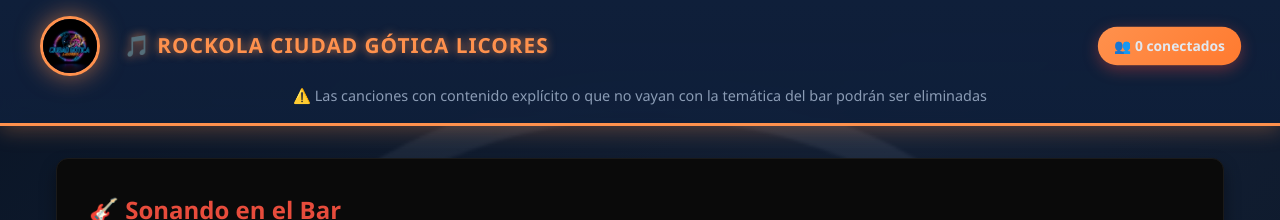
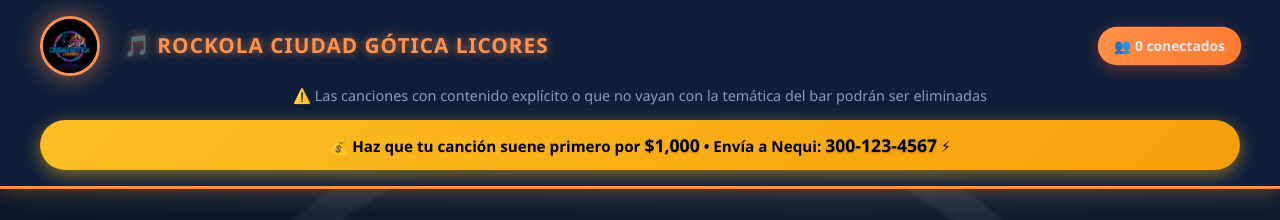
Before and after one commit to kail015/rocola-gotica, a React app in the folder frontend/: page / in a window 1280 px wide. Shown: the top 220 px of the page. Built offline with nearby package versions, Linux system fonts and the light colour scheme; no server answers; the HTML template or start-up script is replaced by a standard one.

Commit message:
Mostrar número de Nequi claramente en banner y modal de pago

```diff
--- a/frontend/src/App.css
+++ b/frontend/src/App.css
@@ -81,6 +81,26 @@
   font-size: 0.9rem;
   color: #8b9cb5;
   text-align: center;
+}
+
+.nequi-info-banner {
+  max-width: 1200px;
+  margin: 0.8rem auto 0;
+  padding: 0.7rem 1.5rem;
+  background: linear-gradient(135deg, #fbbf24 0%, #f59e0b 100%);
+  color: #000;
+  font-size: 0.95rem;
+  font-weight: 600;
+  text-align: center;
+  border-radius: 25px;
+  box-shadow: 0 4px 15px rgba(251, 191, 36, 0.5);
+  animation: pulse-glow 2s ease-in-out infinite;
+}
+
+.nequi-info-banner strong {
+  font-weight: 900;
+  font-size: 1.1rem;
+  text-shadow: 0 1px 2px rgba(0, 0, 0, 0.2);
 }
 
 .users-badge {
--- a/frontend/src/App.jsx
+++ b/frontend/src/App.jsx
@@ -155,9 +155,9 @@ function App() {
     if (!song) return;
 
     const confirm = window.confirm(
-      `¿Quieres que "${song.title}" suene primero?\n\n` +
-      `Costo: $1,000 COP\n\n` +
-      `Al confirmar el pago, tu canción pasará automáticamente a ser la primera en la cola.`
+      `🎵 ¿Quieres que "${song.title}" suene primero?\n\n` +
+      `💰 Costo: $1,000 COP\n\n` +
+      `⚡ Tu canción pasará AUTOMÁTICAMENTE a primera posición al confirmar el pago.`
     );
 
     if (!confirm) return;
@@ -167,20 +167,29 @@ function App() {
       const response = await axios.post(`${BACKEND_URL}/api/payment/priority`, { songId });
 
       if (response.data.success) {
-        const { reference, amount, qrData } = response.data;
+        const { reference, amount } = response.data;
+        const nequiPhone = '300-123-4567'; // Cambia esto por tu número real de Nequi
 
-        // Mostrar modal de pago
+        // Mostrar instrucciones detalladas de pago
         const paymentConfirm = window.confirm(
-          `Pago generado:\n\n` +
-          `Referencia: ${reference}\n` +
-          `Monto: $${amount}\n\n` +
-          `INSTRUCCIONES:\n` +
-          `1. Abre tu app Nequi\n` +
-          `2. Ve a "Enviar dinero"\n` +
-          `3. Envía a: ${process.env.VITE_NEQUI_PHONE || '300-123-4567'}\n` +
-          `4. Monto: $${amount}\n` +
-          `5. Referencia: ${reference}\n\n` +
-          `¿Ya realizaste el pago? (Para pruebas, haz clic en OK para simular)`
+          `💳 INSTRUCCIONES DE PAGO NEQUI\n\n` +
+          `📱 ENVIAR DINERO A:\n` +
+          `   ${nequiPhone}\n\n` +
+          `💵 MONTO:\n` +
+          `   $${amount.toLocaleString()} COP\n\n` +
+          `🔢 REFERENCIA (importante):\n` +
+          `   ${reference}\n\n` +
+          `━━━━━━━━━━━━━━━━━━━━\n` +
+          `📋 PASOS:\n` +
+          `1️⃣ Abre tu app Nequi\n` +
+          `2️⃣ Toca "Enviar dinero"\n` +
+          `3️⃣ Ingresa el número: ${nequiPhone}\n` +
+          `4️⃣ Monto: $${amount}\n` +
+          `5️⃣ En mensaje/nota: ${reference}\n` +
+          `6️⃣ Confirma el envío\n\n` +
+          `⚡ Tu canción subirá AUTOMÁTICAMENTE al confirmar\n\n` +
+          `━━━━━━━━━━━━━━━━━━━━\n` +
+          `[MODO PRUEBA: Click OK para simular pago]`
         );
 
         if (paymentConfirm) {
@@ -188,13 +197,13 @@ function App() {
           const confirmResponse = await axios.post(`${BACKEND_URL}/api/payment/simulate`, { reference });
 
           if (confirmResponse.data.success) {
-            alert('¡Pago confirmado! Tu canción ahora es la primera en la cola 🎵');
+            alert('✅ ¡PAGO CONFIRMADO!\n\n🎵 Tu canción ahora es la PRIMERA en la cola\n\n⚡ Sonará en cualquier momento');
           }
         }
       }
     } catch (error) {
       console.error('Error al procesar pago:', error);
-      alert('Error al procesar el pago. Intenta de nuevo.');
+      alert('❌ Error al procesar el pago.\n\nPor favor intenta de nuevo.');
     }
   };
 
@@ -234,6 +243,10 @@ function App() {
         <p className="header-subtitle">
           ⚠️ Las canciones con contenido explícito o que no vayan con la temática del bar podrán ser eliminadas
         </p>
+        <div className="nequi-info-banner">
+          💰 Haz que tu canción suene primero por <strong>$1,000</strong> •
+          Envía a Nequi: <strong>300-123-4567</strong> ⚡
+        </div>
       </header>
 
       <main className="main-content">
```
Also changed, not shown: 1 other file (tests, documents, lock files or other folders).
